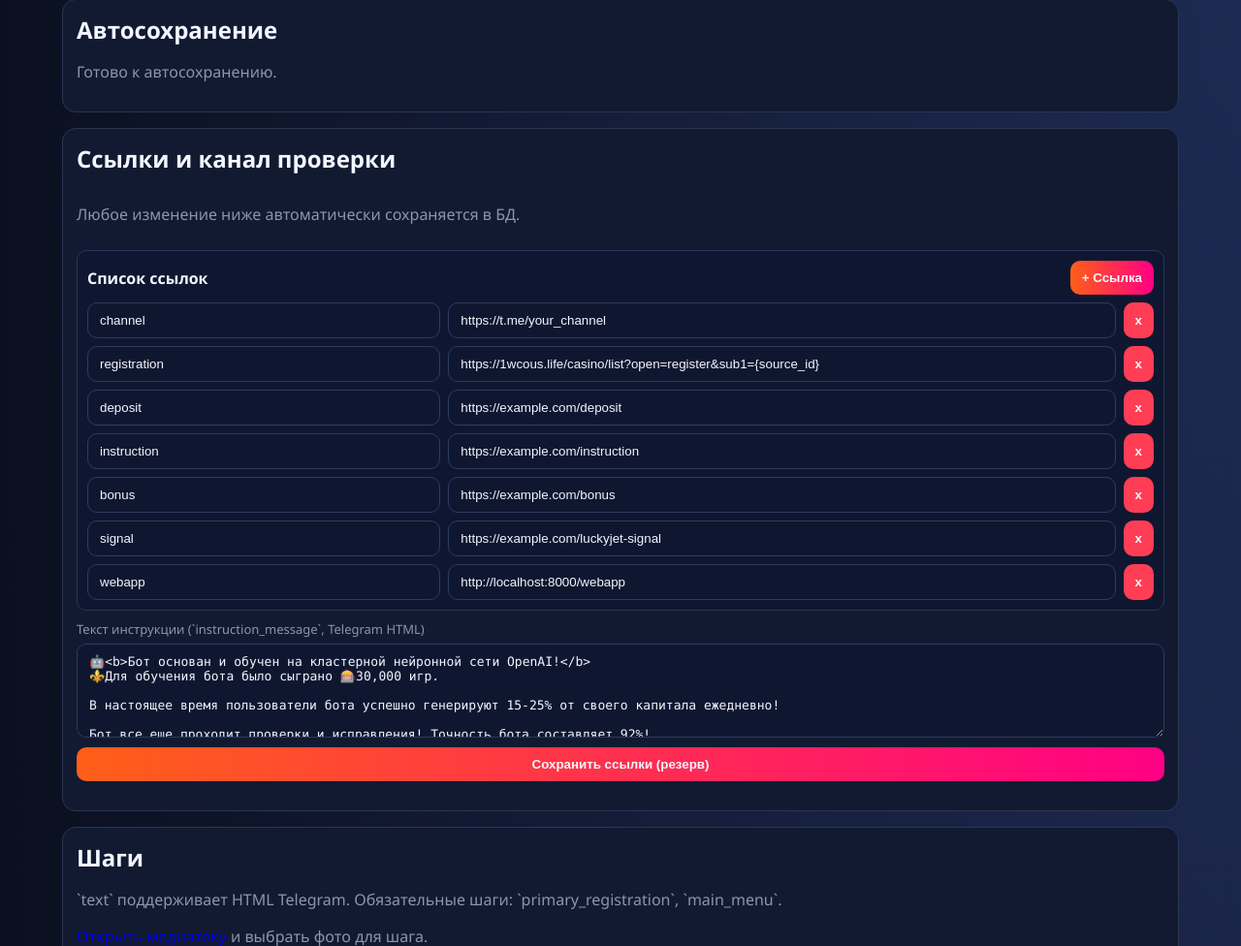
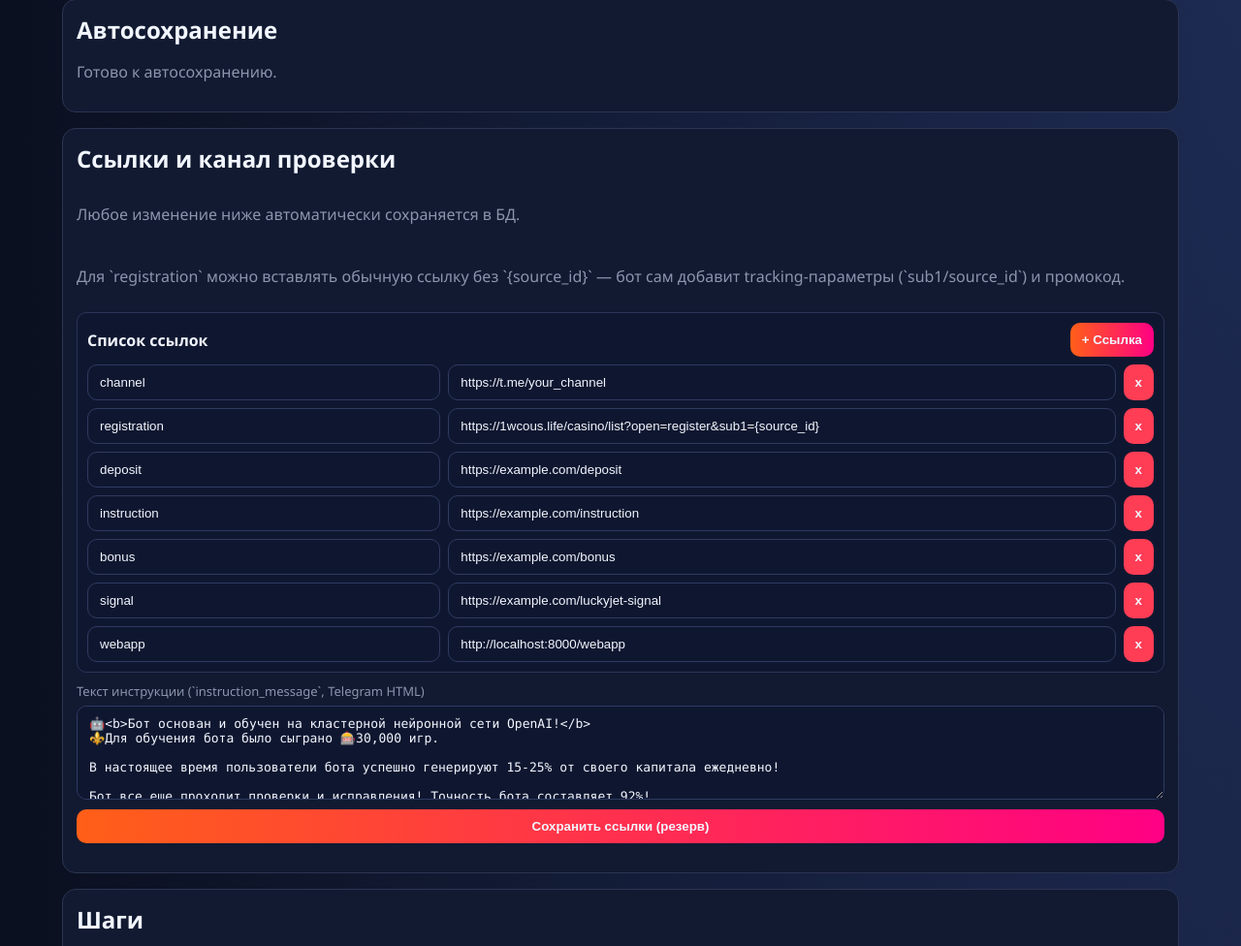
Before and after one commit to EdIInorojka/bonusbot, a FastAPI app: page /admin/content in a window 1280 px wide. Shown: the part 167-1143 px from the top of the page at 97% size. Run offline with FastAPI, Linux system fonts and the light colour scheme; the visitor is signed in with stand-in values (Sample User, id 1); data comes from the database, SQL or seed files in the repository; data that the repository does not hold is empty.

Commit message:
Clarify registration link auto-tracking in content editor

```diff
--- a/app/admin/templates/content.html
+++ b/app/admin/templates/content.html
@@ -15,6 +15,7 @@
   <h2>Ссылки и канал проверки</h2>
   <form method="post" action="/admin/content/links" class="step-form" id="links-form" data-autosave="1">
     <p class="muted">Любое изменение ниже автоматически сохраняется в БД.</p>
+    <p class="muted">Для `registration` можно вставлять обычную ссылку без `{source_id}` — бот сам добавит tracking-параметры (`sub1/source_id`) и промокод.</p>
 
     <div class="link-builder">
       <div class="btn-builder-head">
```
